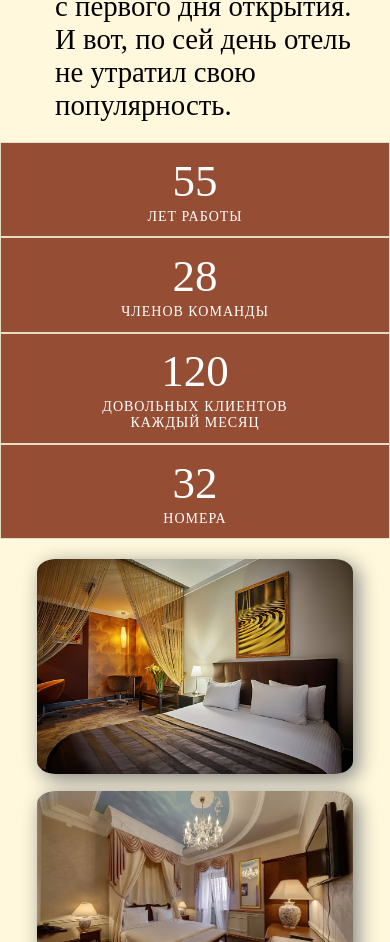
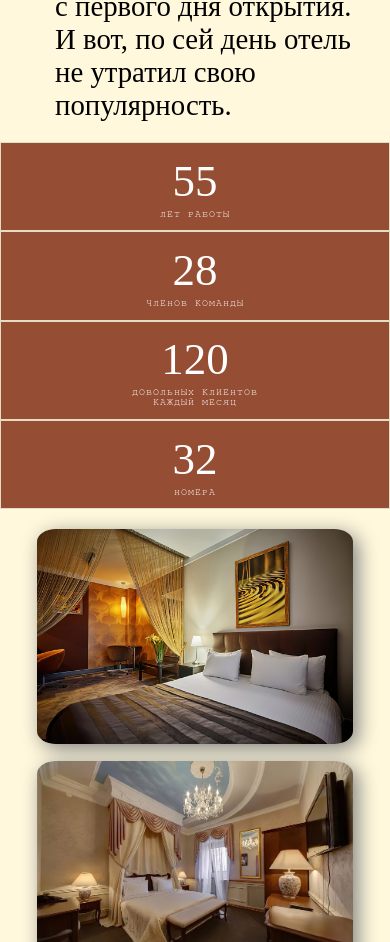
Before and after one commit to 10Misha10/10Misha10.github.io, a plain HTML site: page лаба 7/index.html in a window 390 px wide. Shown: the part 1493-2435 px from the top of the page. Drawn offline with nearby package versions, Linux system fonts and the light colour scheme.

Commit message:
Add files via upload

```diff
--- a/лаба 7/styles/style.css
+++ b/лаба 7/styles/style.css
@@ -213,15 +213,15 @@ img{
     text-transform: uppercase;
     letter-spacing: 1px;
     /* font-size: 20px; */
-    /* font-family: FreeMono, monospace; */
+     font-family: FreeMono, monospace;
 }
 @media(max-width: 979px){
     .container2{
         display: flex;
         flex-direction: column;
     }
-    .statistic_item{
-        font-size: 12px;
+    .statistic_text{
+        font-size: 10px;
     }
 }
 
```
